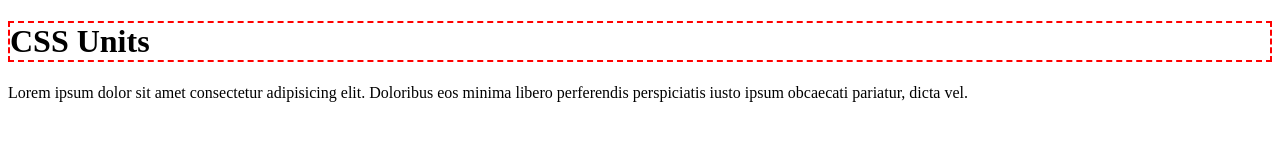
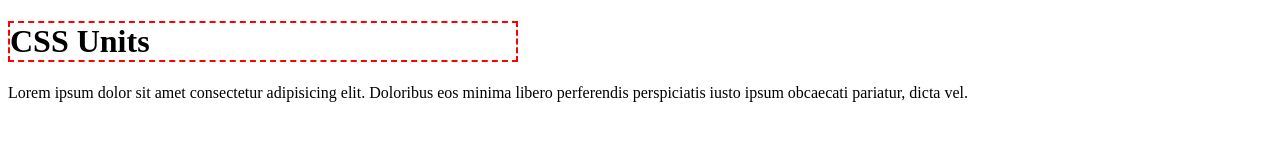
Before and after one commit to IgorKhaf/-css-lessons, a plain HTML site: page lesson-4/index.html in a window 1280 px wide. Drawn offline with Linux system fonts and the light colour scheme.

Commit message:
percentege

```diff
--- a/lesson-4/style.css
+++ b/lesson-4/style.css
@@ -1,7 +1,7 @@
+header {
+    width: 80%;
+}
 h1 {
     border: 2px dashed red;
+    width: 50%;
 }
-
-p {
-    /* font-size: 16px; not recommended */
-}
```
